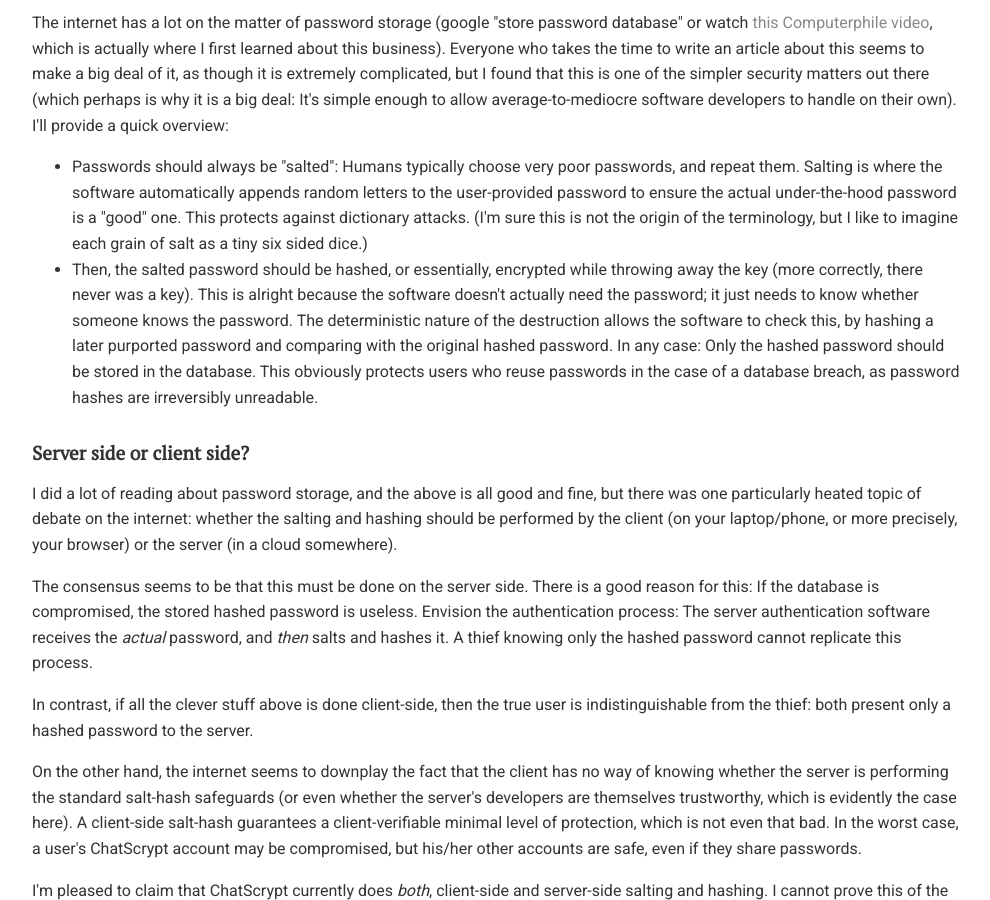
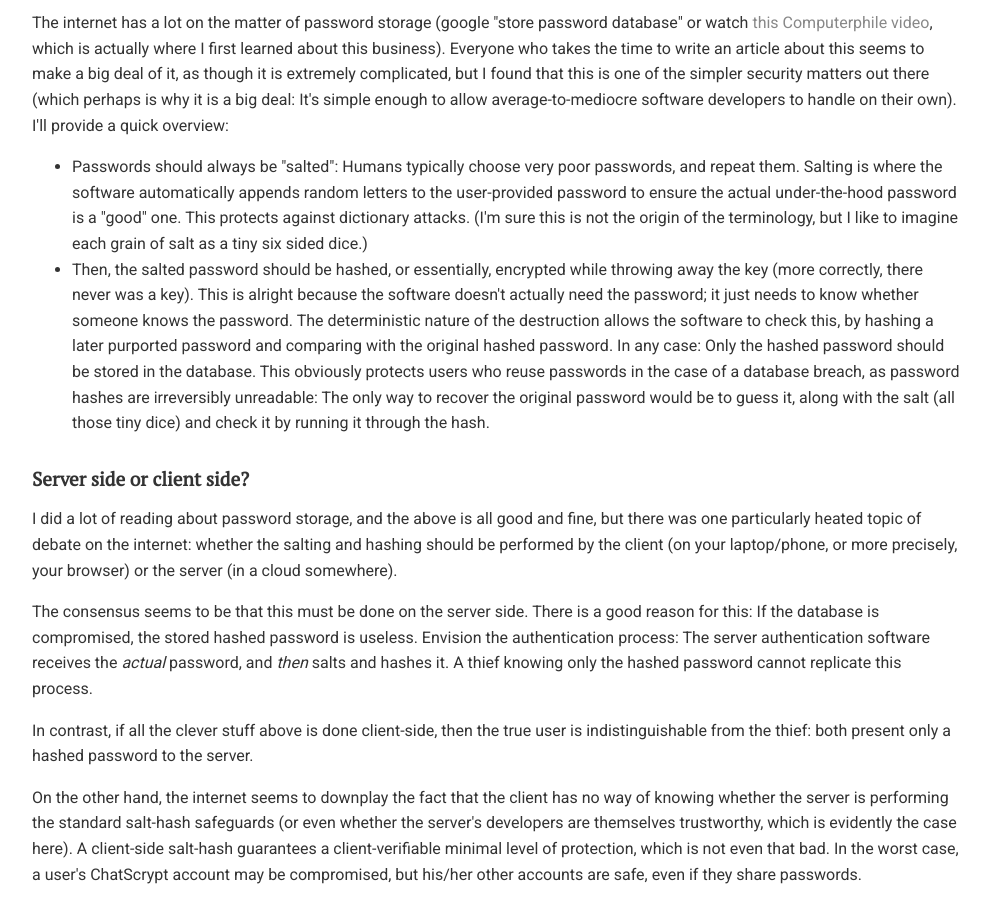
Before and after one commit to chatscrypt/chatscrypt.github.io, a Jekyll site: the page built from _posts/2019-12-25-zero-knowledge-security-chatscrypt-passwords.html, in a window 1280 px wide and 900 px high, scrolled down 418 px. Shown: the whole window, without its empty margins (143-1133 px from the left). Built offline with Jekyll 4.4.1, drawn with Linux system fonts in a browser that asks for light colours; comment, search, counter and statistics services are not loaded.

Commit message:
Update 2019-12-25-zero-knowledge-security-chatscrypt-passwords.html

```diff
--- a/_posts/2019-12-25-zero-knowledge-security-chatscrypt-passwords.html
+++ b/_posts/2019-12-25-zero-knowledge-security-chatscrypt-passwords.html
@@ -14,7 +14,7 @@
 <ul>
    <li> Passwords should always be "salted": Humans typically choose very poor passwords, and repeat them. Salting is where the software automatically appends random letters to the user-provided password to ensure the actual under-the-hood password is a "good" one. This protects against dictionary attacks. (I'm sure this is not the origin of the terminology, but I like to imagine each grain of salt as a tiny six sided dice.)
 
-   <li> Then, the salted password should be hashed, or essentially, encrypted while throwing away the key (more correctly, there never was a key). This is alright because the software doesn't actually need the password; it just needs to know whether someone knows the password. The deterministic nature of the destruction allows the software to check this, by hashing a later purported password and comparing with the original hashed password. In any case: Only the hashed password should be stored in the database. This obviously protects users who reuse passwords in the case of a database breach, as password hashes are irreversibly unreadable.
+   <li> Then, the salted password should be hashed, or essentially, encrypted while throwing away the key (more correctly, there never was a key). This is alright because the software doesn't actually need the password; it just needs to know whether someone knows the password. The deterministic nature of the destruction allows the software to check this, by hashing a later purported password and comparing with the original hashed password. In any case: Only the hashed password should be stored in the database. This obviously protects users who reuse passwords in the case of a database breach, as password hashes are irreversibly unreadable: The only way to recover the original password would be to guess it, along with the salt (all those tiny dice) and check it by running it through the hash.
 </ul>
 
 <h2>Server side or client side?</h2>
```
